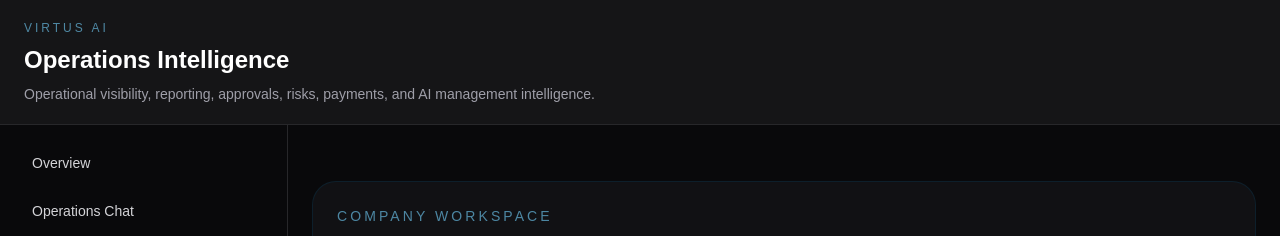
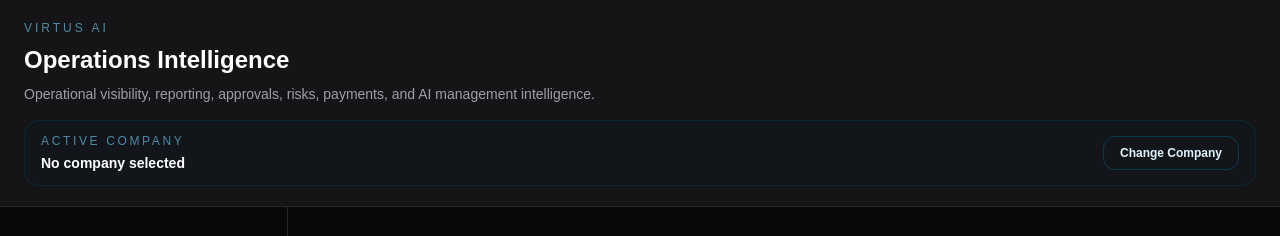
Before and after one commit to SirSebastian-ux/virtus.ai, a Next.js app: page /operations/company in a window 1280 px wide. Shown: the top 236 px of the page. Built offline with nearby package versions, Linux system fonts and the light colour scheme; no server answers.

Commit message:
Show active company across operations

```diff
--- a/app/operations/layout.js
+++ b/app/operations/layout.js
@@ -29,18 +29,40 @@ const navigation = [
   { label: "Decision Queue", href: "/operations/decisions", metricKey: "pendingDecisions", visible: canViewDecisionQueueModule },
   { label: "Permissions", href: "/operations/permissions", metricKey: null, visible: canViewPermissionsModule },
   { label: "Admin Dashboard", href: "/operations/admin", metricKey: null, visible: canViewAdminModule },
+  { label: "Danger Zone", href: "/operations/danger-zone", metricKey: null, visible: (role) => role === "owner" },
 ];
 
 export default function OperationsLayout({ children }) {
   const [metrics, setMetrics] = useState(null);
   const [role, setRole] = useState("employee");
+  const [activeWorkspaceId, setActiveWorkspaceId] = useState("");
+  const [activeWorkspaceName, setActiveWorkspaceName] = useState("");
 
   useEffect(() => {
     let isMounted = true;
 
     async function loadData() {
       try {
-        const metricsResponse = await fetch("/api/operations/metrics", {
+        const selectedWorkspaceId =
+          typeof window !== "undefined"
+            ? localStorage.getItem("virtus_active_workspace_id") || ""
+            : "";
+
+        const selectedWorkspaceName =
+          typeof window !== "undefined"
+            ? localStorage.getItem("virtus_active_workspace_name") || ""
+            : "";
+
+        if (isMounted) {
+          setActiveWorkspaceId(selectedWorkspaceId);
+          setActiveWorkspaceName(selectedWorkspaceName);
+        }
+
+        const metricsUrl = selectedWorkspaceId
+          ? `/api/operations/metrics?workspaceId=${encodeURIComponent(selectedWorkspaceId)}`
+          : "/api/operations/metrics";
+
+        const metricsResponse = await fetch(metricsUrl, {
           cache: "no-store",
         });
 
@@ -51,6 +73,10 @@ export default function OperationsLayout({ children }) {
         setMetrics(metricsData.metrics || null);
 
         const workspaceId = metricsData?.metrics?.workspaceId;
+
+        if (workspaceId && isMounted) {
+          setActiveWorkspaceId(workspaceId);
+        }
 
         if (!workspaceId) return;
 
@@ -100,6 +126,24 @@ export default function OperationsLayout({ children }) {
           <p className="mt-2 text-sm text-zinc-400">
             Operational visibility, reporting, approvals, risks, payments, and AI management intelligence.
           </p>
+
+          <div className="mt-4 flex flex-col gap-3 rounded-2xl border border-sky-900/30 bg-sky-950/10 px-4 py-3 sm:flex-row sm:items-center sm:justify-between">
+            <div>
+              <p className="text-xs uppercase tracking-[0.22em] text-sky-300/60">
+                Active Company
+              </p>
+              <p className="mt-1 text-sm font-semibold text-white">
+                {activeWorkspaceName || activeWorkspaceId || "No company selected"}
+              </p>
+            </div>
+
+            <Link
+              href="/operations/company"
+              className="inline-flex rounded-xl border border-sky-800/50 px-4 py-2 text-xs font-semibold text-sky-100 transition hover:border-sky-500"
+            >
+              Change Company
+            </Link>
+          </div>
         </div>
       </header>
 
```
